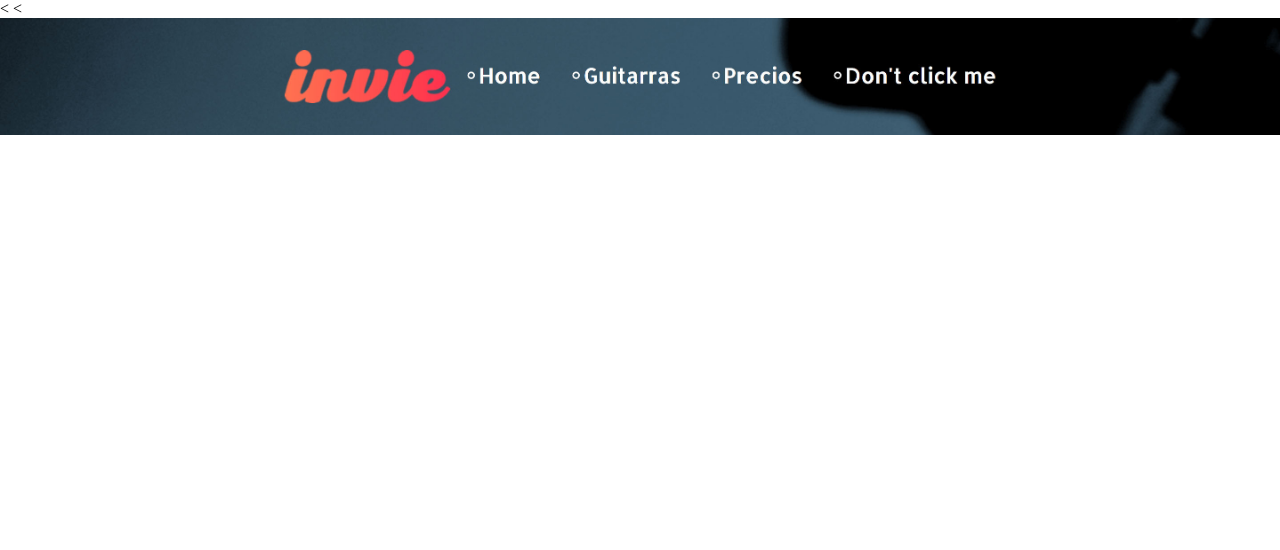
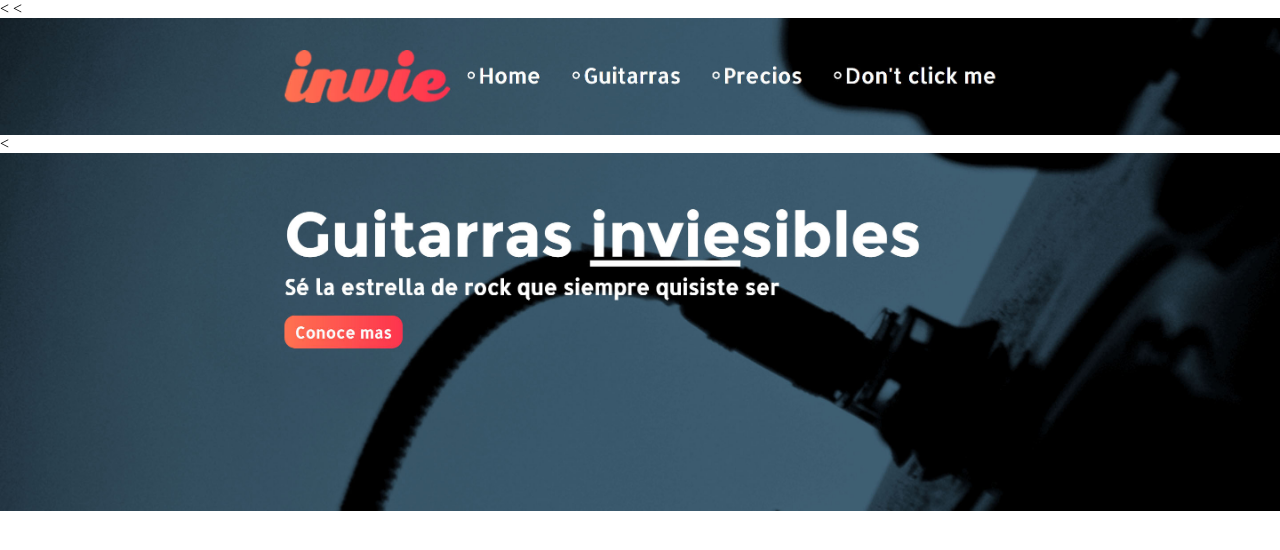
Before and after one commit to juanferlopez/Curso-Git, a plain HTML site: page index.html in a window 1280 px wide. Drawn offline with Linux system fonts and the light colour scheme.

Commit message:
agregando hero

```diff
--- a/index.html
+++ b/index.html
@@ -14,5 +14,6 @@
   </head>
   <body>
     <<img src="header.jpg.webp" alt="">
+    <<img src="hero.webp" alt="">
   </body>
 </html>
```
Also changed, not shown: hero.webp (added).
